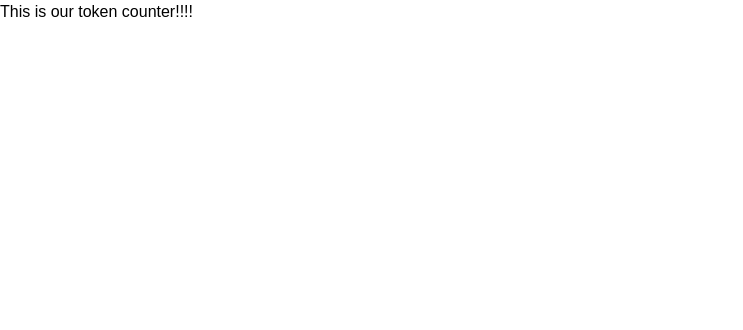
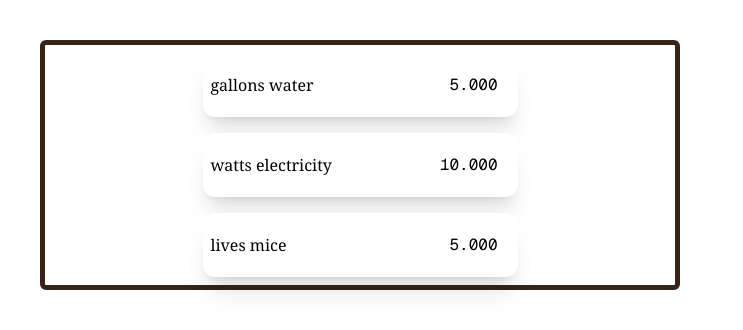
Before and after one commit to david-callender/token_calculator, a Next.js app: page / in a window 1280 px wide. Shown: the top 330 px of the page, without its empty margins (0-743 px from the left). Built offline with nearby package versions, Linux system fonts and the light colour scheme.

Commit message:
feat: added wasteBox view

```diff
--- /dev/null
+++ b/src/app/components/MendBox.tsx
@@ -0,0 +1,10 @@
+import { FC } from "react";
+
+
+export const MendBox: FC = () => {
+    return <>
+        <div>
+
+        </div>
+    </>
+}
--- /dev/null
+++ b/src/app/components/WasteBox.tsx
@@ -0,0 +1,18 @@
+import type { FC } from "react";
+import { WasteEntry } from "./WasteView";
+
+
+type Props = {
+    entry: WasteEntry
+}
+
+export const WasteBox: FC<Props> = ({ entry }) => {
+    return <>
+        <div className="rounded-xl bg-foreground m-2 place-self-center flex text-center p-5 pl-2 shadow-xl hover:-translate-y-1 transition-all w-1/2 font-serif">
+            <span className="w-1/2 text-left">{entry.units} {entry.detail}</span>
+            <span className="font-mono text-right w-1/2">{entry.value.toFixed(3)}</span>
+        </div>
+    </>
+
+
+}
--- /dev/null
+++ b/src/app/components/WasteView.tsx
@@ -0,0 +1,28 @@
+import { FC } from "react"
+import { WasteBox } from "./WasteBox"
+
+export type WasteEntry = {
+    detail: string;
+    value: number;
+    units: string;
+}
+
+type Props = {
+    entries: WasteEntry[]
+}
+
+export const WasteView: FC<Props> = ({ entries }) => {
+    return <>
+
+            <div className="flex m-10 w-1/2 flex-col border-border border-5 rounded-md">
+                {entries.map((entry, index) => {
+                    return (
+                        <WasteBox key={index} entry={entry}/>
+                    )
+                })}
+
+            </div>
+
+
+    </>
+}
--- a/src/app/globals.css
+++ b/src/app/globals.css
@@ -8,6 +8,7 @@
 @theme inline {
   --color-background: var(--background);
   --color-foreground: var(--foreground);
+  --color-border: #362417;
   --font-sans: var(--font-geist-sans);
   --font-mono: var(--font-geist-mono);
 }
--- a/src/app/page.tsx
+++ b/src/app/page.tsx
@@ -1,12 +1,38 @@
 import type { FC } from "react";
 
+import { WasteView, type WasteEntry } from "./components/WasteView";
+
 const Home: FC = () => {
+
+  const entries: WasteEntry[] = [
+    {
+        detail: "water",
+        units: "gallons",
+        value: 5
+    },
+    {
+        detail: "electricity",
+        units: "watts",
+        value: 10
+    },
+    {
+        detail: "mice",
+        units: "lives",
+        value: 5
+    }
+  ]
+
   return (
-    <div >
-      This is our token counter!!!!
+    <div>
 
+      <WasteView entries={entries} />
     </div>
-  );
+  )
+
 };
 
+
+// tokens -> Water & electricity -> Waste Entry -> MendEntry
+
+
 export default Home;
```
